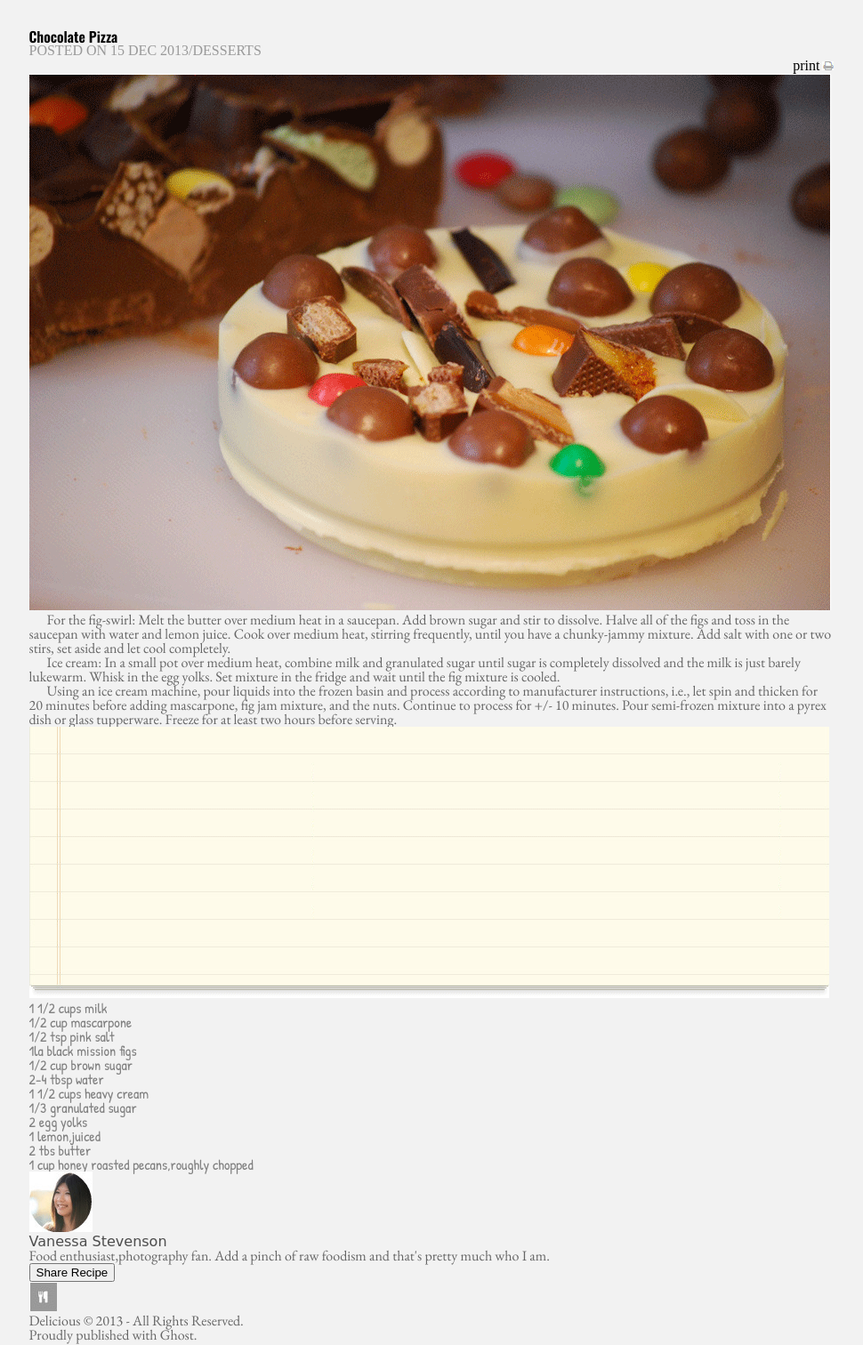
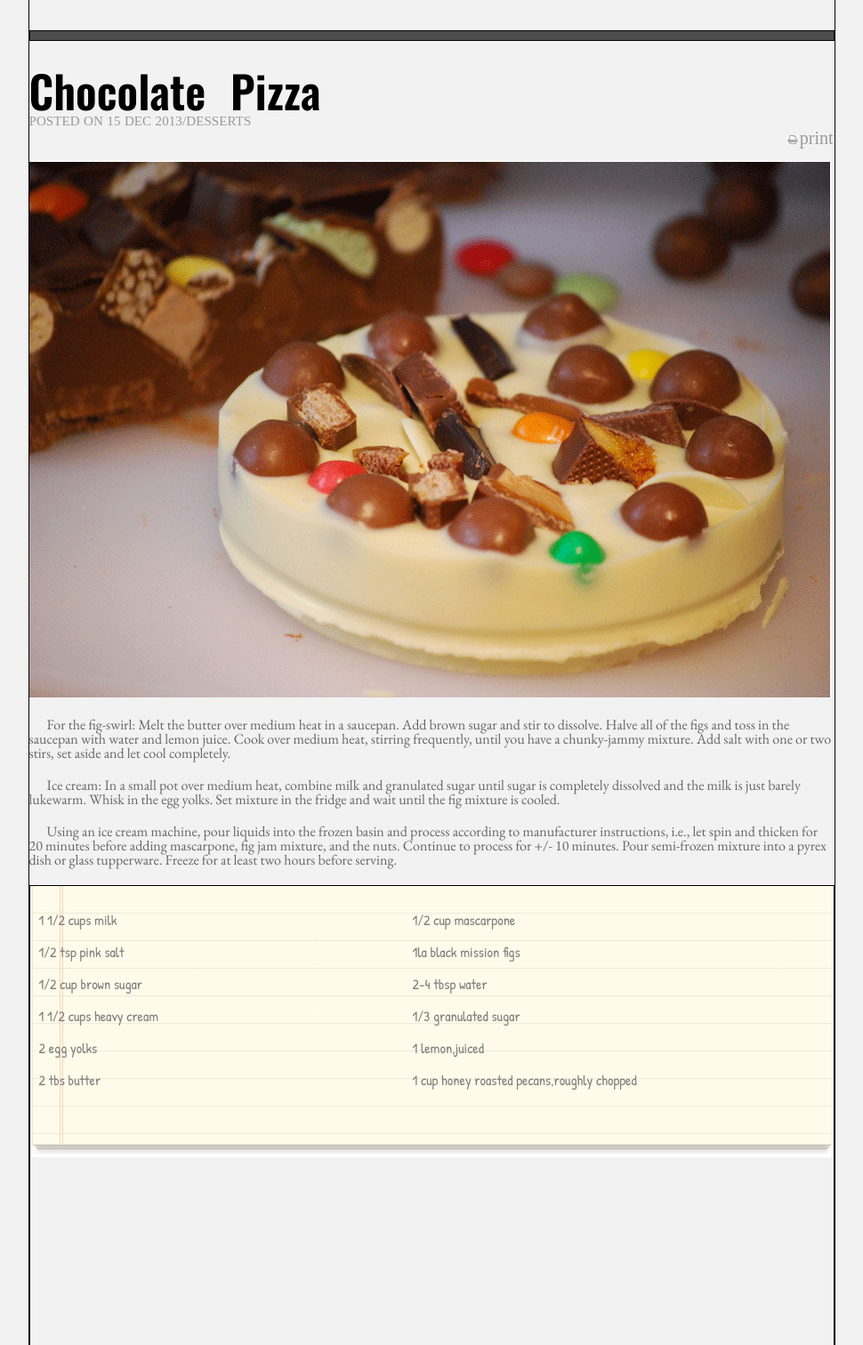
Before and after one commit to vijayetar/pizzaChocolate, a plain HTML site: page index.html in a window 1280 px wide. Shown: the part 107-1619 px from the top of the page at 89% size, without its empty margins (155-1125 px from the left). Drawn offline with nearby package versions, Linux system fonts and the light colour scheme; a web font is replaced by a local one.

Commit message:
completed the list

```diff
--- a/css/style.css
+++ b/css/style.css
@@ -6,6 +6,13 @@ main{
   margin: 0px  auto;
   width: 905px;
   word-wrap: normal;
+  border: 1px solid black;
+}
+
+.shadedbox {
+  background-color: #4d4d4d;
+  height: 10px;
+  border: 1px solid black;
 }
 /* this are the font */
 h2 {
@@ -14,9 +21,15 @@ font-size: 35px;
 padding-top: 10px;
 margin-left: 50px;
 
+
 }
 h1 {
   font-family: 'Oswald', sans-serif;
+  font-size: 50px;
+  word-spacing: 0.3em;
+  padding-top: 30px;
+  letter-spacing: 0.1px;
+
 
 }
 h4,h5{
@@ -27,6 +40,7 @@ p{
   font-family: 'EB Garamond', serif;
   color: #666666;
   text-indent: 20px;
+  padding-top: 20px;
 
 }
 .table{
@@ -44,13 +58,13 @@ h3{
 /* header alignment */
 .nav{
   display: inline;
-  bottom: 50px;
+
 
 }
 .nav>li {
   float: right;
   margin: 1px;
-  /* padding-top: 10px; */
+
  }
 
 #lasttwo{
@@ -59,15 +73,44 @@ h3{
 header>img{
   float: left;
   padding-top: 10px;
+
 }
 header{
   height: 100px;
   padding-top : 20px;
   padding-bottom: 20px;
+
 }
 h5{
   font-size: 10px;
   margin-left: 50px;
-
+}
+h4{
+  font-size: 15px;
+  word-spacing:0.5px;
+  padding-top: 3px;
+  letter-spacing: 0.1px;
 
 }
+h4+ul>li {
+  font-size: 20px;
+  padding-bottom: 15px;
+  color: #999999;
+}
+
+/* Make the list of items */
+.checkbox {
+  background-image: url("../images/list-bg.png");
+  background-repeat: no-repeat;
+  background-position: center top;
+  border: 1px solid black;
+  padding-top: 20px;
+  margin-top: 20px;
+  height: 600px;
+}
+.column1, .column2 {
+  width: 400px;
+  padding: 5px;
+  margin: 5px;
+  float: left;
+}
--- a/index.html
+++ b/index.html
@@ -84,10 +84,10 @@
       <h4>Posted on 15 Dec 2013/Desserts</h4>
       <ul class="nav">
         <li>
-          <img src="images/print-icon.png" alt="print icon" />
+          print
         </li>
         <li>
-          print
+          <img src="images/print-icon.png" alt="print icon" />
         </li>
       </ul>
     </section>
@@ -118,7 +118,7 @@
 
     </article>
     <section class="checkbox">
-      <img src="images/list-bg.png" alt="image of a notepad" />
+      <!-- <img src="images/list-bg.png" alt="image of a notepad" /> -->
       <ul class="table">
         <li class="column1">1 1/2 cups milk
         </li>
```
